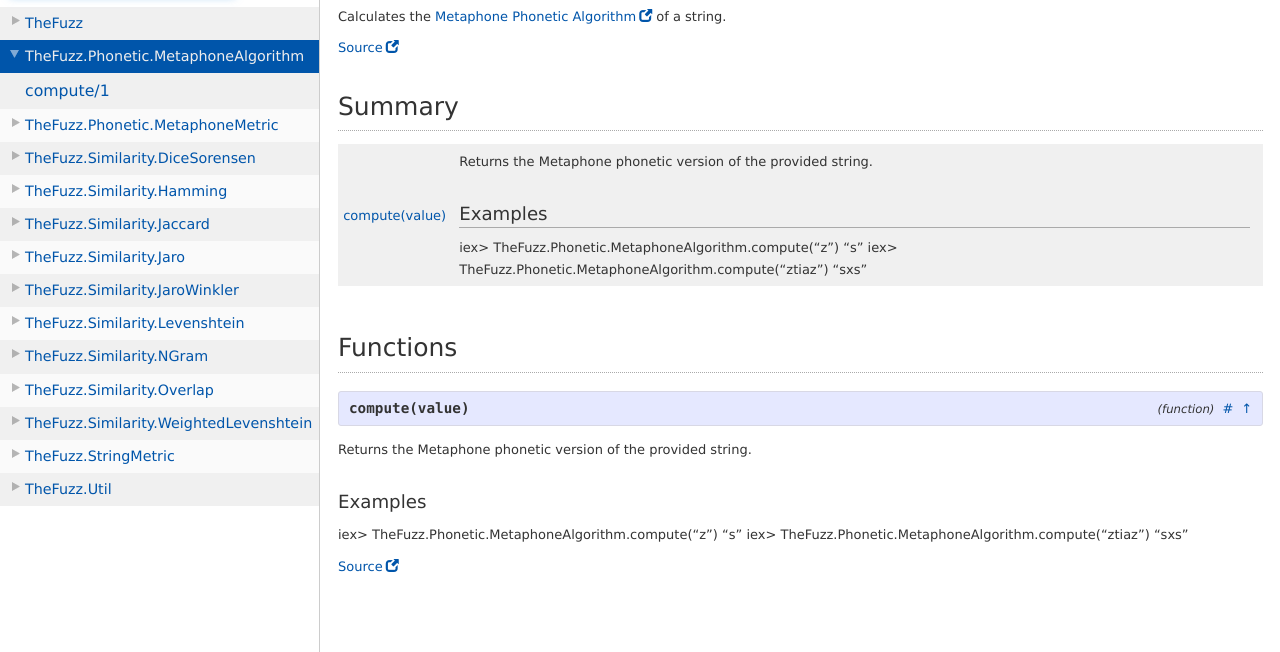
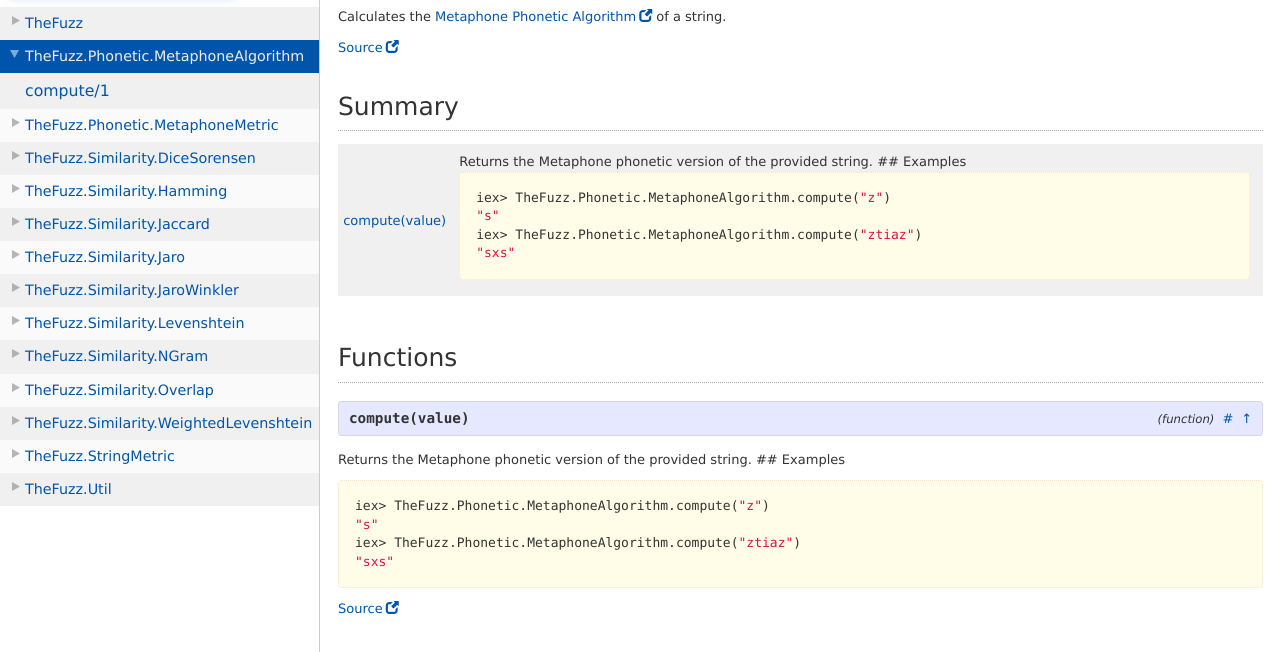
Before and after one commit to smashedtoatoms/the_fuzz, a plain HTML site: page TheFuzz.Phonetic.MetaphoneAlgorithm.html in a window 1280 px wide. Shown: the part 114-766 px from the top of the page. Drawn offline with Linux system fonts and the light colour scheme.

Commit message:
Updated a formatting problem that was causing the docs to misbehave.

```diff
--- a/TheFuzz.Phonetic.MetaphoneAlgorithm.html
+++ b/TheFuzz.Phonetic.MetaphoneAlgorithm.html
@@ -112,12 +112,12 @@ Metaphone">Metaphone Phonetic Algorithm</a> of a string.</p>
           <table class="summary">
             <tr>
   <td class="summary_signature"><a href="#compute/1">compute(value)</a></td>
-  <td class="summary_synopsis"><p>Returns the Metaphone phonetic version of the provided string.</p>
-<h2>Examples</h2>
-<p>  iex&gt; TheFuzz.Phonetic.MetaphoneAlgorithm.compute(“z”)
-  “s”
-  iex&gt; TheFuzz.Phonetic.MetaphoneAlgorithm.compute(“ztiaz”)
-  “sxs”</p>
+  <td class="summary_synopsis"><p>Returns the Metaphone phonetic version of the provided string.
+  ## Examples</p>
+<pre><code class="iex elixir">iex&gt; TheFuzz.Phonetic.MetaphoneAlgorithm.compute(&quot;z&quot;)
+&quot;s&quot;
+iex&gt; TheFuzz.Phonetic.MetaphoneAlgorithm.compute(&quot;ztiaz&quot;)
+&quot;sxs&quot;</code></pre>
 </td>
 </tr>
 
@@ -141,12 +141,12 @@ Metaphone">Metaphone Phonetic Algorithm</a> of a string.</p>
   </div>
 
   <section class="docstring">
-    <p>Returns the Metaphone phonetic version of the provided string.</p>
-<h2>Examples</h2>
-<p>  iex&gt; TheFuzz.Phonetic.MetaphoneAlgorithm.compute(“z”)
-  “s”
-  iex&gt; TheFuzz.Phonetic.MetaphoneAlgorithm.compute(“ztiaz”)
-  “sxs”</p>
+    <p>  Returns the Metaphone phonetic version of the provided string.
+  ## Examples</p>
+<pre><code class="iex elixir">iex&gt; TheFuzz.Phonetic.MetaphoneAlgorithm.compute(&quot;z&quot;)
+&quot;s&quot;
+iex&gt; TheFuzz.Phonetic.MetaphoneAlgorithm.compute(&quot;ztiaz&quot;)
+&quot;sxs&quot;</code></pre>
 
   </section>
 
```
